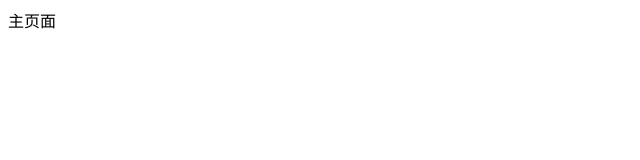
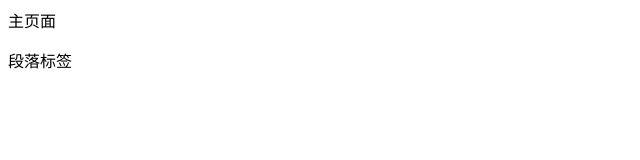
Before and after one commit to zhaoyarongxka/shangguigu0916, a plain HTML site: page index.html in a window 1280 px wide. Shown: the whole page, without its empty margins (0-640 px from the left). Drawn offline with Linux system fonts and the light colour scheme.

Commit message:
seven commit

```diff
--- a/index.html
+++ b/index.html
@@ -9,6 +9,7 @@
 <body>
     <div>
       主页面
+      <p>段落标签</p>
     </div>
 </body>
 </html>
```
